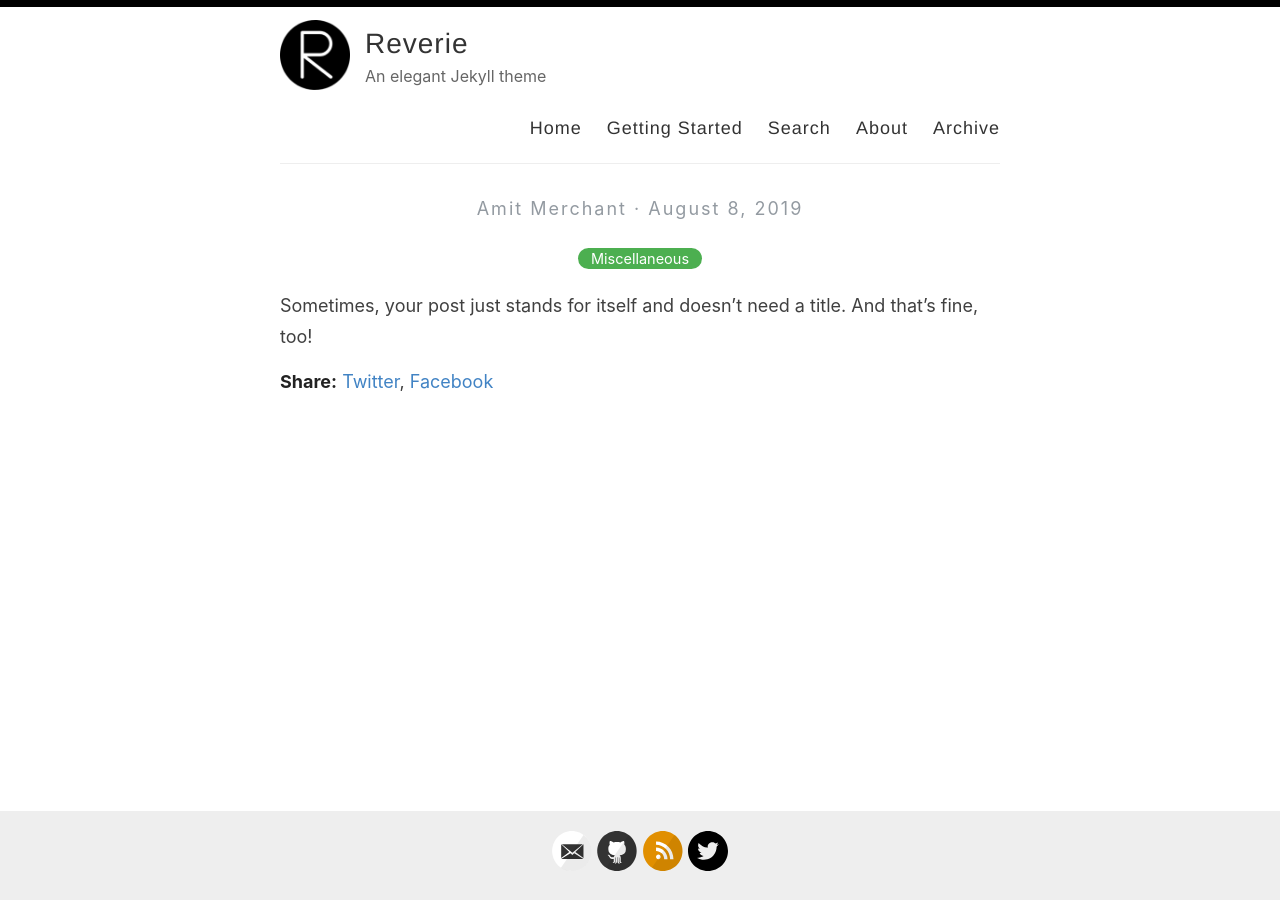
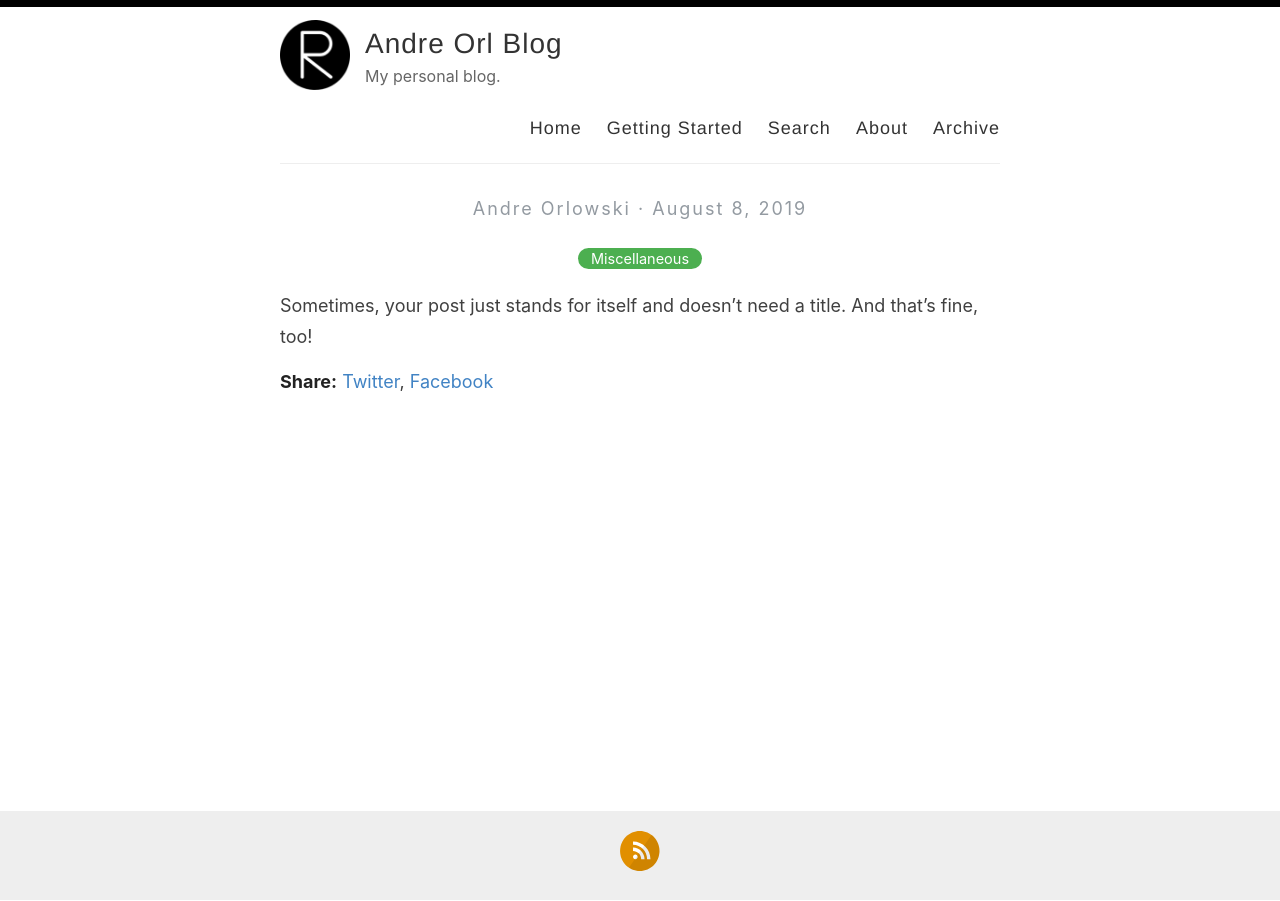
Before and after one commit to AndreOrl/AndreOrl.github.io, a Jekyll site: the page built from _posts/2019-08-08-no-title-posts.md, in a window 1280 px wide. Built offline with Jekyll 4.4.1, drawn with Linux system fonts in a browser that asks for light colours.

Commit message:
Edited _config.yml

```diff
--- a/_config.yml
+++ b/_config.yml
@@ -3,13 +3,13 @@
 #
 
 # Name of your site (displayed in the header)
-name: Reverie
+name: Andre Orl Blog
 
 # Name of the author
-author: Amit Merchant
+author: Andre Orlowski
 
 # Short bio or description (displayed in the header)
-description: An elegant Jekyll theme
+description: My personal blog.
 
 # URL of your avatar or profile pic (you could use your GitHub profile pic)
 avatar: /images/reverie.png
@@ -21,15 +21,15 @@ avatar: /images/reverie.png
 # Includes an icon in the footer for each username you enter
 footer-links:
   dribbble:
-  email: amit.d.merchant@gmail.com
+  email:
   facebook:
   flickr:
-  github: amitmerchant1990/reverie
+  github:
   instagram:
   linkedin:
   pinterest:
   rss: rss
-  twitter: amit_merchant
+  twitter:
   stackoverflow:
   youtube: # channel/<your_long_string> or user/<user-name>
   googleplus: # anything in your profile username that comes after plus.google.com/
@@ -41,15 +41,15 @@ footer-links:
 disqus:
 
 # Enter your Google Analytics web tracking code (e.g. UA-2110908-2) to activate tracking
-google_analytics: UA-43339302-11
+google_analytics:
 
 # For newer "GA4" analytics, use the following instead of the "UA" entry above
 #google_analytics_ga4: G-GABC1DEFG
 
 # Your website URL (e.g. http://amitmerchant1990.github.io or http://www.amitmerchant.com)
 # Used for Sitemap.xml and your RSS feed
-url: http://www.amitmerchant.com/reverie
-enforce_ssl: https://www.amitmerchant.com/reverie
+url:
+enforce_ssl:
 
 # If you're hosting your site at a Project repository on GitHub pages
 # (http://yourusername.github.io/repository-name)
```
